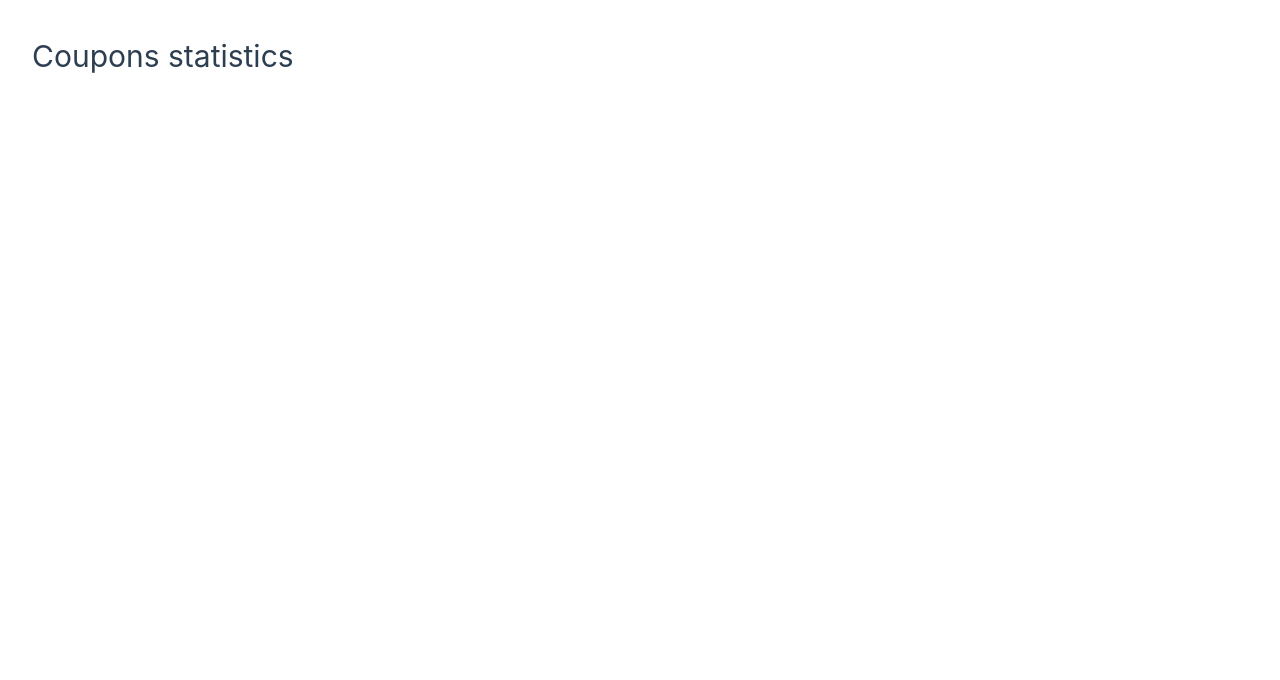
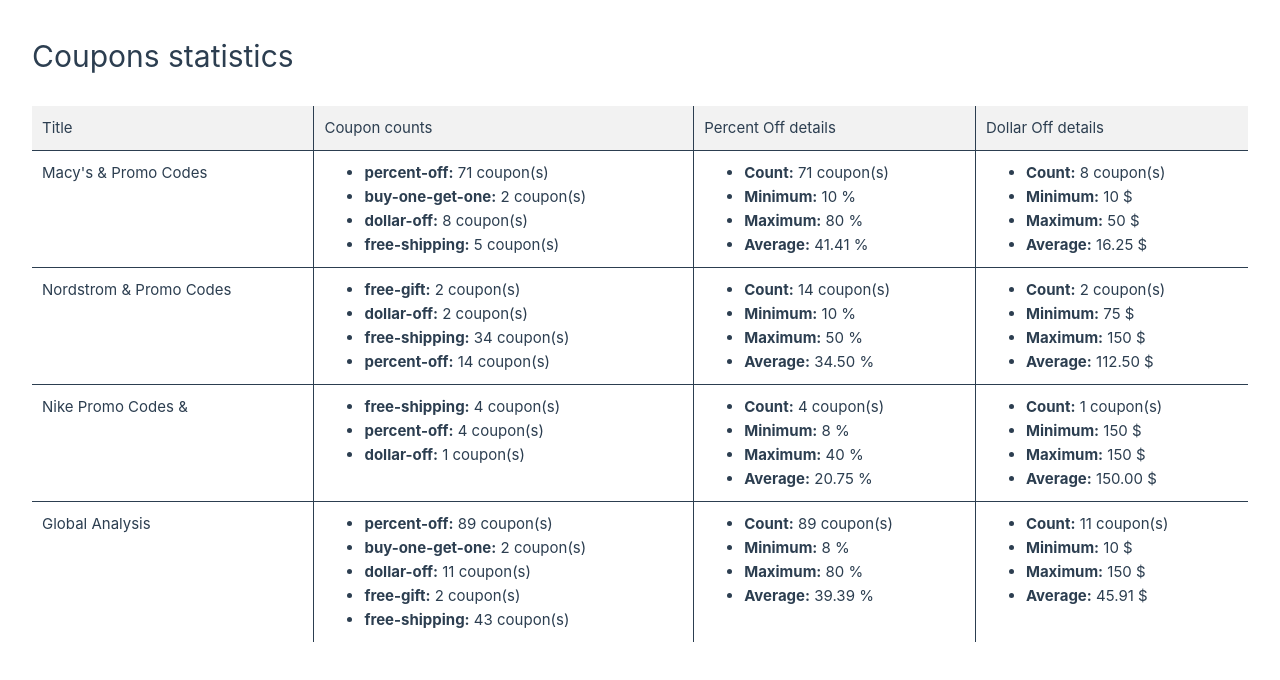
Before and after one commit to mateovasquez/giphy-image-clicker, a Vue app: page /coupons-analyzer in a window 1280 px wide. Shown: the top 680 px of the page. Built offline with nearby package versions, Linux system fonts and the light colour scheme.

Commit message:
Added analysis table + responsive

```diff
--- /dev/null
+++ b/src/components/molecules/AnalysisTable.vue
@@ -0,0 +1,96 @@
+<template>
+  <table>
+    <thead>
+      <tr>
+        <th>Title</th>
+        <th>Coupon counts</th>
+        <th>Percent Off details</th>
+        <th>Dollar Off details</th>
+      </tr>
+    </thead>
+    <tbody>
+      <tr
+        v-for="{title, data} in couponsAnalysis"
+        :key="title"
+      >
+        <!-- Title -->
+        <th>{{title}}</th>
+        <!-- Coupon counts -->
+        <th>
+          <ul>
+            <li
+              v-for="{type, count} in data?.couponsCount"
+              :key="type"
+            >
+              <b>{{type}}:</b> {{count}} coupon(s)
+            </li>
+          </ul>
+        </th>
+        <!-- Percent Off details -->
+        <th>
+          <ul>
+            <li><b>Count:</b> {{data?.percentOffDetails?.count}} coupon(s)</li>
+            <li><b>Minimum:</b> {{data?.percentOffDetails?.min}} %</li>
+            <li><b>Maximum:</b> {{data?.percentOffDetails?.max}} %</li>
+            <li><b>Average:</b> {{data?.percentOffDetails?.avg}} %</li>
+          </ul>
+        </th>
+        <!-- Dollar OffDetails details -->
+        <th>
+          <ul>
+            <li><b>Count:</b> {{data?.dollarOffDetails?.count}} coupon(s)</li>
+            <li><b>Minimum:</b> {{data?.dollarOffDetails?.min}} $</li>
+            <li><b>Maximum:</b> {{data?.dollarOffDetails?.max}} $</li>
+            <li><b>Average:</b> {{data?.dollarOffDetails?.avg}} $</li>
+          </ul>
+        </th>
+      </tr>
+    </tbody>
+  </table>
+</template>
+
+<script>
+import { mapState } from 'pinia';
+import { useCouponsStore } from '../../stores/coupons_analyzer.js'
+
+export default {
+  name: 'AnalysisTable',
+  computed:{
+    ...mapState(
+      useCouponsStore,
+      ['couponsAnalysis',]
+    ),
+  },
+}
+</script>
+
+<style lang="scss" scoped>
+table {
+  width: 100%;
+  min-width: max-content;
+  text-align: left;
+  border-collapse: collapse;
+  tr {
+    border-bottom: 1px solid var(--color-text);
+    &:last-child {
+      border-bottom: none;
+      border-radius: 8px;
+    }
+  }
+  thead tr:first-child {
+    border-bottom: 1px solid var(--color-text);
+    background-color: var(--color-background-mute);
+  }
+  th {
+    padding: 10px;
+    border-right: 1px solid var(--color-text);
+    vertical-align: text-top;
+    &:last-child {
+      border-right: none;
+    }
+    b {
+      font-weight: bold;
+    }
+  }
+}
+</style>
--- a/src/stores/coupons_analyzer.js
+++ b/src/stores/coupons_analyzer.js
@@ -17,7 +17,7 @@
     },
     couponsAnalysis: (state) => {
       const allAnalysis = [...state.webshopAnalysis];
-      allAnalysis.unshift(state.globalAnalysis);
+      allAnalysis.push(state.globalAnalysis);
       return allAnalysis;
     }
   },
@@ -37,7 +37,7 @@
     getGlobalDetails() {
       const coupons = this.couponsWithPromotion;
       const globalAnalysis = {
-        title: 'Global',
+        title: 'Global Analysis',
         data: this.computeDetails(coupons),
       };
       this.globalAnalysis = globalAnalysis;
@@ -84,14 +84,15 @@
       const couponsCount = filteredCoupons.length;
       const minDiscount = minCoupon['value'];
       const maxDiscount = maxCoupon['value'];
-      const averageDiscount = _meanBy(filteredCoupons, 'value');
+      let averageDiscount = _meanBy(filteredCoupons, 'value');
+      averageDiscount = averageDiscount.toFixed(2);
 
       const details = {
         type: type,
         count: couponsCount,
         min: minDiscount,
         max: maxDiscount,
-        average: averageDiscount,
+        avg: averageDiscount,
       };
       return details;
     }
--- a/src/views/CouponsAnalyzerView.vue
+++ b/src/views/CouponsAnalyzerView.vue
@@ -2,7 +2,7 @@
   <div>
     <h1>Coupons statistics</h1>
     <section class="container">
-
+      <AnalysisTable/>
     </section>
   </div>
 </template>
@@ -11,9 +11,11 @@
 import { mapActions } from 'pinia';
 import { useCouponsStore } from '../stores/coupons_analyzer.js'
 
+import AnalysisTable from '../components/molecules/AnalysisTable.vue';
+
 export default {
   name: 'CouponsAnalyzer',
-  components: {},
+  components: { AnalysisTable },
   methods: {
     ...mapActions(
       useCouponsStore,
@@ -28,5 +30,9 @@
 
 <style lang="scss" scoped>
 .container {
+  width: 100%;
+  height: 70vh;
+  overflow: scroll;
+  margin-top: 26px;
 }
 </style>
--- a/src/views/ImageClickerView.vue
+++ b/src/views/ImageClickerView.vue
@@ -54,6 +54,7 @@
 .container {
   width: 100%;
   height: 70vh;
+  margin-top: 26px;
   display: grid;
   grid-template-columns: 40% 60%;
   grid-template-rows: max-content;
```
